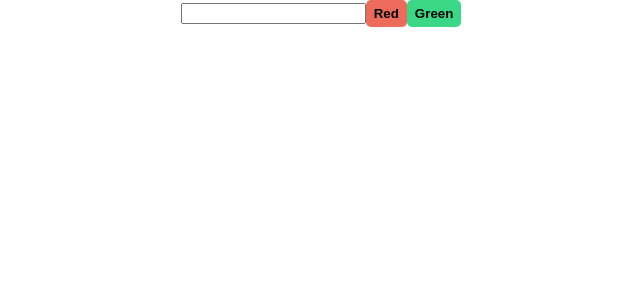
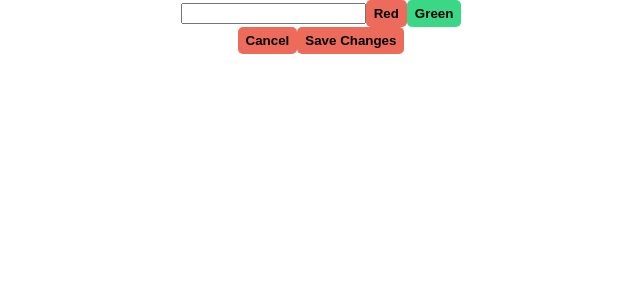
Before and after one commit to gv4383/shelfie-web, a React (Create React App) app: page / in a window 1280 px wide. Shown: the top 300 px of the page, without its empty margins (319-959 px from the left). Built offline with nearby package versions, Linux system fonts and the light colour scheme.

Commit message:
Added action bar component for forms

```diff
--- a/src/App.tsx
+++ b/src/App.tsx
@@ -1,6 +1,7 @@
 import React, { ChangeEvent, FunctionComponent, useState } from 'react';
 // import logo from './logo.svg';
 import Button from './components/Input/Button';
+import ProductForm from './components/ProductForm';
 import TextInput from './components/Input/TextInput';
 
 import './App.scss';
@@ -32,6 +33,8 @@ const App: FunctionComponent = () => {
       <TextInput name="input" onChange={handleChange} value={userInput} />
       <Button color="red">Red</Button>
       <Button color="green">Green</Button>
+      <br />
+      <ProductForm />
     </div>
   );
 };
--- /dev/null
+++ b/src/components/Input/ActionBar/index.tsx
@@ -0,0 +1,12 @@
+import React, { FunctionComponent } from 'react';
+
+import Button from '../../Input/Button';
+
+const ActionBar: FunctionComponent = () => (
+  <div>
+    <Button color="red">Cancel</Button>
+    <Button color="red">Save Changes</Button>
+  </div>
+);
+
+export default ActionBar;
--- a/src/components/Input/Button/Button.scss
+++ b/src/components/Input/Button/Button.scss
@@ -22,6 +22,10 @@ $colors: (
   &:active {
     background-color: color(red-dark);
   }
+
+  &:focus {
+    outline: none;
+  }
 }
 
 .green-color {
@@ -30,4 +34,8 @@ $colors: (
   &:active {
     background-color: color(green-dark);
   }
+
+  &:focus {
+    outline: none;
+  }
 }
--- /dev/null
+++ b/src/components/ProductForm/index.tsx
@@ -0,0 +1,12 @@
+import React, { FunctionComponent } from 'react';
+
+import ActionBar from '../Input/ActionBar';
+import TextInput from '../Input/TextInput';
+
+const ProductForm: FunctionComponent = () => (
+  <div>
+    <ActionBar />
+  </div>
+);
+
+export default ProductForm;
```
